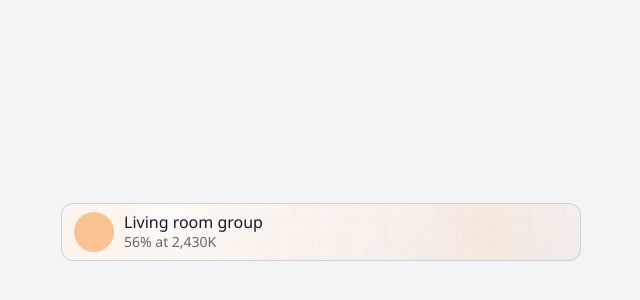
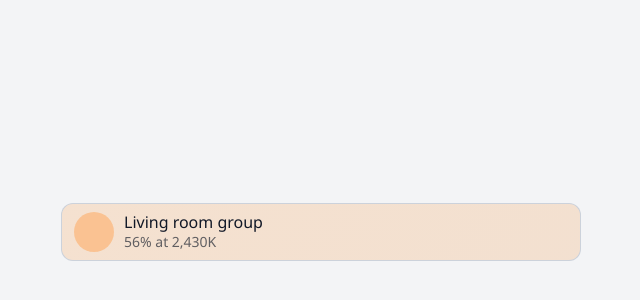
Before and after one commit to mbb365/Dual-Axis-Controller-v4, a React (Vite) app: page / in a window 1280 px wide. Shown: the part 176-476 px from the top of the page, without its empty margins (319-959 px from the left). Built offline with nearby package versions, Linux system fonts and the light colour scheme.

Commit message:
Release v8.0.5

```diff
--- a/package.json
+++ b/package.json
@@ -1,7 +1,7 @@
 {
   "name": "dual-halo-controller",
   "private": true,
-  "version": "8.0.4",
+  "version": "8.0.5",
   "type": "module",
   "scripts": {
     "dev": "vite",
--- a/src/App.tsx
+++ b/src/App.tsx
@@ -387,6 +387,7 @@ export function CardApp({
             };
         })
         .filter((member): member is GroupedLightOption => member != null);
+    const isDarkMode = Boolean(hass?.themes?.darkMode);
     const groupedLightIdsKey = groupedLightIds.join('|');
 
     const groupedLightMarkers =
@@ -1206,6 +1207,7 @@ export function CardApp({
         : null;
     const isMobilePopupViewport =
         containerWidth > 0 ? containerWidth <= 480 : typeof window !== 'undefined' ? window.innerWidth <= 640 : false;
+    const mobilePopupTopInset = 'calc(env(safe-area-inset-top, 0px) + 56px)';
 
     const closePopup = useCallback(() => {
         setShowPopup(false);
@@ -1241,7 +1243,7 @@ export function CardApp({
 
         popupCloseTimeout.current = window.setTimeout(() => {
             closePopup();
-        }, 240);
+        }, 420);
     }, [closePopup]);
 
     const handlePopupDragStart = useCallback((event: React.PointerEvent<HTMLDivElement>) => {
@@ -1320,6 +1322,7 @@ export function CardApp({
         <div ref={rootRef}>
             <CompactCard
                 layout={resolvedLayout}
+                isDarkMode={isDarkMode}
                 lightName={resolvedLayout === 'compact' ? compactLightName : lightName}
                 expandedPrimaryName={resolvedLayout === 'compact' ? undefined : expandedPrimaryName}
                 expandedSecondaryName={resolvedLayout === 'compact' ? null : expandedSecondaryName}
@@ -1366,8 +1369,9 @@ export function CardApp({
                         inset: 0,
                         background: `rgba(15, 23, 42, ${Math.max(0.08, 0.18 - popupDragOffset / 900)})`,
                         display: 'grid',
-                        placeItems: 'center',
-                        padding: 'max(12px, min(24px, 4vw))',
+                        alignItems: isMobilePopupViewport ? 'end' : 'center',
+                        justifyItems: 'center',
+                        padding: isMobilePopupViewport ? `${mobilePopupTopInset} 0 0` : 'max(12px, min(24px, 4vw))',
                         boxSizing: 'border-box',
                         zIndex: 1000,
                     }}
@@ -1375,14 +1379,18 @@ export function CardApp({
                     <div
                         onClick={(event) => event.stopPropagation()}
                         style={{
-                            width: 'min(100%, 460px)',
+                            width: isMobilePopupViewport ? '100%' : 'min(100%, 460px)',
                             maxWidth: '100%',
-                            maxHeight: 'calc(100dvh - max(24px, min(48px, 8vw)))',
+                            height: isMobilePopupViewport ? `calc(100dvh - ${mobilePopupTopInset})` : undefined,
+                            maxHeight: isMobilePopupViewport
+                                ? `calc(100dvh - ${mobilePopupTopInset})`
+                                : 'calc(100dvh - max(24px, min(48px, 8vw)))',
                             background: 'var(--ha-card-background, var(--card-background-color, #ffffff))',
-                            borderRadius: 'var(--ha-card-border-radius, 12px)',
+                            borderRadius: isMobilePopupViewport ? '18px 18px 0 0' : 'var(--ha-card-border-radius, 12px)',
                             boxShadow: 'var(--ha-card-box-shadow, 0 8px 24px rgba(15, 23, 42, 0.16))',
                             border: '1px solid var(--divider-color, rgba(0, 0, 0, 0.08))',
-                            padding: '16px',
+                            borderBottom: isMobilePopupViewport ? '0' : '1px solid var(--divider-color, rgba(0, 0, 0, 0.08))',
+                            padding: isMobilePopupViewport ? '14px 14px 0' : '16px',
                             boxSizing: 'border-box',
                             display: 'flex',
                             flexDirection: 'column',
@@ -1392,7 +1400,7 @@ export function CardApp({
                             transform: `translateY(${popupDragOffset}px)`,
                             transition: isPopupDragging
                                 ? 'none'
-                                : `transform ${isPopupClosing ? '0.24s cubic-bezier(0.22, 1, 0.36, 1)' : '0.22s ease'}, box-shadow 0.22s ease`,
+                                : `transform ${isPopupClosing ? '0.42s cubic-bezier(0.22, 1, 0.36, 1)' : '0.22s ease'}, box-shadow 0.22s ease`,
                         }}
                     >
                         <div
@@ -1423,6 +1431,7 @@ export function CardApp({
                         </div>
                         <CompactCard
                             layout="expanded"
+                            isDarkMode={isDarkMode}
                             lightName={lightName}
                             expandedPrimaryName={expandedPrimaryName}
                             expandedSecondaryName={expandedSecondaryName}
--- a/src/components/CompactCard.css
+++ b/src/components/CompactCard.css
@@ -26,16 +26,7 @@
 }
 
 .dual-card--compact::before {
-    content: '';
-    position: absolute;
-    inset: 0;
-    background-image:
-        linear-gradient(rgba(77, 91, 124, 0.08) 1px, transparent 1px),
-        linear-gradient(90deg, rgba(77, 91, 124, 0.08) 1px, transparent 1px);
-    background-size: 18px 18px;
-    background-position: center center;
-    opacity: 0.24;
-    pointer-events: none;
+    content: none;
 }
 
 .dual-card--compact::after {
@@ -603,6 +594,44 @@
         flex: 1;
         min-height: 0;
         max-height: none;
+        grid-template-columns: repeat(2, minmax(0, 1fr));
+        gap: 8px;
+        align-content: start;
+        padding-right: 2px;
+    }
+
+    .dual-card__group-item {
+        min-height: 40px;
+        gap: 8px;
+        padding: 4px;
+        border-radius: 22px;
+    }
+
+    .dual-card__group-toggle {
+        width: 30px;
+        height: 30px;
+    }
+
+    .dual-card__group-toggle-icon {
+        --mdc-icon-size: 16px;
+    }
+
+    .dual-card__group-main {
+        min-height: 30px;
+    }
+
+    .dual-card__group-meta {
+        gap: 1px;
+    }
+
+    .dual-card__group-name {
+        font-size: 0.82rem;
+        line-height: 1.1;
+    }
+
+    .dual-card__group-value {
+        font-size: 0.72rem;
+        line-height: 1.1;
     }
 }
 
@@ -633,8 +662,19 @@
     }
 }
 
-@media (prefers-color-scheme: dark) {
-    .dual-card--compact {
+    .dual-card--theme-dark .dual-card__expanded-title {
+        color: rgba(241, 245, 249, 0.96);
+    }
+
+    .dual-card--theme-dark .dual-card__expanded-title--secondary {
+        color: rgba(203, 213, 225, 0.72);
+    }
+
+    .dual-card--theme-dark .dual-card__meta-value {
+        color: rgba(241, 245, 249, 0.96);
+    }
+
+    .dual-card--theme-dark.dual-card--compact {
         background-color: rgba(29, 34, 41, 0.96);
         border-color: rgba(255, 255, 255, 0.12);
         box-shadow: none;
@@ -642,16 +682,61 @@
         -webkit-backdrop-filter: none;
     }
 
-    .dual-card--compact::before {
-        opacity: 0.16;
-    }
-
-    .dual-card__icon-shell {
+    .dual-card--theme-dark .dual-card__icon-shell {
         box-shadow: none;
         border-color: rgba(255, 255, 255, 0.08);
     }
 
-    .dual-card__scene-menu {
+    .dual-card--theme-dark .dual-card__mode-pill,
+    .dual-card--theme-dark .dual-card__power-pill,
+    .dual-card--theme-dark .dual-card__scene-trigger,
+    .dual-card--theme-dark .dual-card__scope-pill,
+    .dual-card--theme-dark .dual-card__group-item,
+    .dual-card--theme-dark .dual-card__scene-option {
+        background: rgba(30, 41, 59, 0.92);
+        color: rgba(226, 232, 240, 0.92);
+        border-color: rgba(148, 163, 184, 0.28);
+    }
+
+    .dual-card--theme-dark .dual-card__mode-pill.is-active,
+    .dual-card--theme-dark .dual-card__power-pill.is-active,
+    .dual-card--theme-dark .dual-card__scope-pill.is-active,
+    .dual-card--theme-dark .dual-card__group-item.is-active {
+        background: rgba(37, 50, 71, 0.96);
+        border-color: rgba(148, 163, 184, 0.5);
+        color: rgba(241, 245, 249, 0.98);
+    }
+
+    .dual-card--theme-dark .dual-card__mode-pill:not(:disabled):hover,
+    .dual-card--theme-dark .dual-card__power-pill:hover,
+    .dual-card--theme-dark .dual-card__scene-trigger:not(:disabled):hover,
+    .dual-card--theme-dark .dual-card__group-item:hover {
+        border-color: rgba(148, 163, 184, 0.42);
+        background: rgba(36, 48, 68, 0.94);
+    }
+
+    .dual-card--theme-dark .dual-card__scene-trigger.is-open {
+        background: rgba(37, 50, 71, 0.96);
+        border-color: rgba(148, 163, 184, 0.5);
+    }
+
+    .dual-card--theme-dark .dual-card__scene-placeholder {
+        color: rgba(203, 213, 225, 0.52);
+    }
+
+    .dual-card--theme-dark .dual-card__group-section {
+        border-top-color: rgba(148, 163, 184, 0.2);
+    }
+
+    .dual-card--theme-dark .dual-card__group-name {
+        color: rgba(241, 245, 249, 0.94);
+    }
+
+    .dual-card--theme-dark .dual-card__group-value {
+        color: rgba(203, 213, 225, 0.7);
+    }
+
+    .dual-card--theme-dark .dual-card__scene-menu {
         border-color: rgba(255, 255, 255, 0.08);
         background: linear-gradient(145deg, rgba(22, 27, 34, 0.9) 0%, rgba(28, 34, 42, 0.84) 100%);
         box-shadow:
@@ -660,5 +745,3 @@
         backdrop-filter: blur(3px) saturate(110%);
         -webkit-backdrop-filter: blur(3px) saturate(110%);
     }
-
-}
--- a/src/components/CompactCard.tsx
+++ b/src/components/CompactCard.tsx
@@ -22,6 +22,7 @@ export interface GroupedLightOption {
 
 interface CompactCardProps {
     layout: CardLayout;
+    isDarkMode?: boolean;
     lightName: string;
     expandedPrimaryName?: string;
     expandedSecondaryName?: string | null;
@@ -170,23 +171,17 @@ function buildCompactBackground(
         return 'linear-gradient(135deg, #f8fafc 0%, #eef2f7 100%)';
     }
 
-    const intensity = Math.max(0, Math.min(1, brightness / 100));
-
     if (uiMode === 'temperature') {
         const normalizedSaturation = Math.max(0, Math.min(1, saturation / 100));
         const isWarm = isWarmTemperatureHue(hue) && normalizedSaturation >= 0.08;
-        const whiteLift = `rgba(255, 255, 255, ${0.82 - intensity * 0.1})`;
-        const baseTone = isWarm ? 'hsla(34, 100%, 98%, 1)' : 'hsla(205, 100%, 98%, 1)';
-        const midTone = buildReflectionColor(true, hue, saturation, brightness, uiMode, isWarm ? 0.2 : 0.16);
-        const edgeTone = buildReflectionColor(true, hue, saturation, brightness, uiMode, isWarm ? 0.52 : 0.42);
-        return `radial-gradient(circle at 18% 24%, ${whiteLift} 0%, rgba(255, 255, 255, 0.16) 24%, transparent 54%), linear-gradient(135deg, ${baseTone} 0%, ${midTone} 40%, ${edgeTone} 100%)`;
+        const startTone = isWarm ? 'hsla(34, 100%, 97%, 1)' : 'hsla(205, 95%, 97%, 1)';
+        const endTone = buildReflectionColor(true, hue, saturation, brightness, uiMode, isWarm ? 0.48 : 0.42);
+        return `linear-gradient(135deg, ${startTone} 0%, ${endTone} 100%)`;
     }
 
-    const startTone = `hsla(${hue}, ${Math.max(24, saturation * 0.28)}%, ${98 - intensity * 1.4}%, 1)`;
-    const midTone = buildReflectionColor(true, hue, saturation, brightness, uiMode, 0.16);
-    const endTone = buildReflectionColor(true, hue, saturation, brightness, uiMode, 0.5);
-    const whiteLift = `rgba(255, 255, 255, ${0.76 - intensity * 0.08})`;
-    return `radial-gradient(circle at 20% 24%, ${whiteLift} 0%, rgba(255, 255, 255, 0.12) 22%, transparent 50%), linear-gradient(135deg, ${startTone} 0%, ${midTone} 42%, ${endTone} 100%)`;
+    const startTone = `hsla(${hue}, ${Math.max(18, saturation * 0.22)}%, 97%, 1)`;
+    const endTone = buildReflectionColor(true, hue, saturation, brightness, uiMode, 0.44);
+    return `linear-gradient(135deg, ${startTone} 0%, ${endTone} 100%)`;
 }
 
 function buildGroupedCompactBackground(groupedLights: GroupedLightOption[]) {
@@ -199,52 +194,19 @@ function buildGroupedCompactBackground(groupedLights: GroupedLightOption[]) {
         return null;
     }
 
-    const anchorSets =
-        activeLights.length === 2
-            ? [
-                  { x: 18, y: 42 },
-                  { x: 82, y: 54 },
-              ]
-            : activeLights.length === 3
-              ? [
-                    { x: 18, y: 24 },
-                    { x: 82, y: 26 },
-                    { x: 46, y: 76 },
-                ]
-              : [
-                    { x: 16, y: 24 },
-                    { x: 82, y: 22 },
-                    { x: 34, y: 78 },
-                    { x: 78, y: 72 },
-                ];
-
-    const colorLayers = activeLights.map((light, index) => {
-        const brightnessRatio = Math.max(0, Math.min(1, light.previewBrightness / 100));
-        const coreAlpha = 0.16 + brightnessRatio * 0.18;
-        const midAlpha = 0.08 + brightnessRatio * 0.1;
-        const radius = 46 + brightnessRatio * 16;
-        const anchor = anchorSets[index] ?? anchorSets[anchorSets.length - 1];
-
-        return `radial-gradient(circle at ${anchor.x}% ${anchor.y}%, ${buildReflectionColor(
+    const gradientStops = activeLights.map((light, index) => {
+        const position = activeLights.length === 1 ? 100 : Math.round((index / (activeLights.length - 1)) * 100);
+        return `${buildReflectionColor(
             true,
             light.previewHue,
             light.previewSaturation,
             light.previewBrightness,
             light.previewMode,
-            coreAlpha
-        )} 0%, ${buildReflectionColor(
-            true,
-            light.previewHue,
-            light.previewSaturation,
-            light.previewBrightness,
-            light.previewMode,
-            midAlpha
-        )} ${Math.round(radius * 0.46)}%, transparent ${Math.round(radius)}%)`;
+            0.42
+        )} ${position}%`;
     });
 
-    return `radial-gradient(circle at 20% 22%, rgba(255, 255, 255, 0.82) 0%, rgba(255, 255, 255, 0.14) 24%, transparent 52%), ${colorLayers.join(
-        ', '
-    )}, linear-gradient(135deg, rgba(255, 255, 255, 0.92) 0%, rgba(249, 251, 254, 0.9) 48%, rgba(242, 246, 251, 0.96) 100%)`;
+    return `linear-gradient(135deg, rgba(248, 250, 252, 0.96) 0%, ${gradientStops.join(', ')})`;
 }
 
 function buildIconBackground(
@@ -299,6 +261,7 @@ function buildIconForeground(
 
 export function CompactCard({
     layout,
+    isDarkMode = false,
     lightName,
     expandedPrimaryName,
     expandedSecondaryName,
@@ -424,7 +387,7 @@ export function CompactCard({
     if (layout === 'compact') {
         return (
             <div
-                className="dual-card dual-card--compact"
+                className={`dual-card dual-card--compact${isDarkMode ? ' dual-card--theme-dark' : ''}`}
                 role={onTapAction ? 'button' : undefined}
                 tabIndex={onTapAction ? 0 : -1}
                 onPointerDown={handlePointerDown}
@@ -463,7 +426,7 @@ export function CompactCard({
     }
 
     return (
-        <div className="dual-card dual-card--expanded">
+        <div className={`dual-card dual-card--expanded${isDarkMode ? ' dual-card--theme-dark' : ''}`}>
             <style>{compactCardStyles}</style>
             <div className="dual-card__expanded-title-row">
                 <div className="dual-card__expanded-title">{displayExpandedPrimaryName}</div>
```
Also changed, not shown: 2 other files (tests, documents, lock files or other folders).
